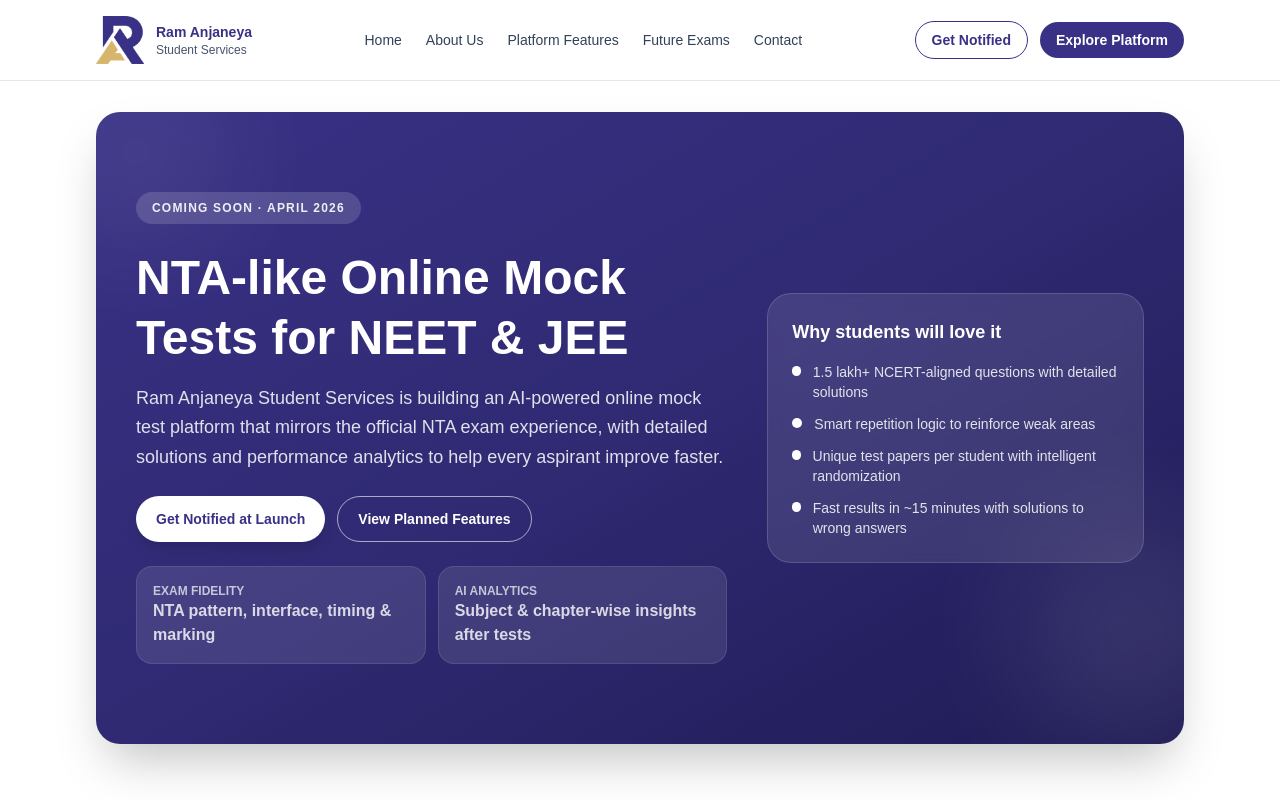
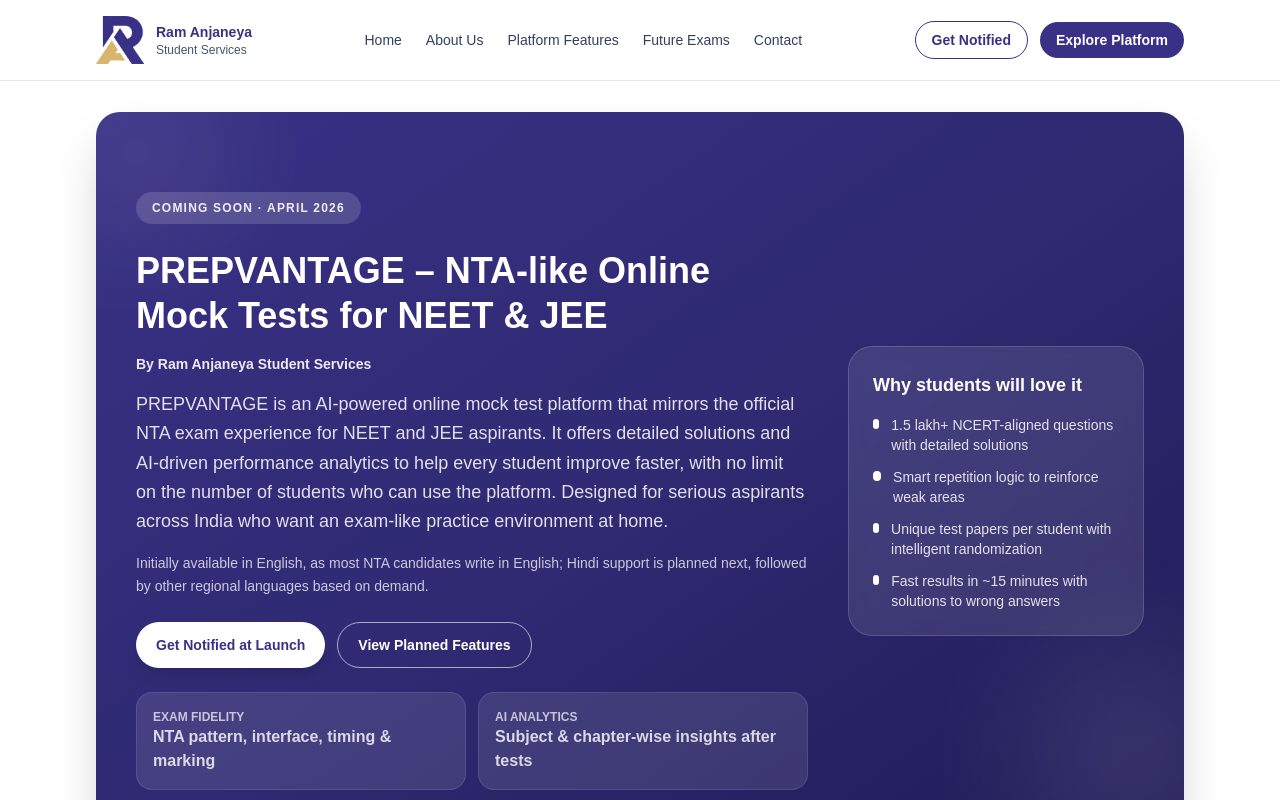
Before and after one commit to RASS-Development/rass-landing, a Next.js app: page / in a window 1280 px wide. Shown: the top 800 px of the page. Built offline with nearby package versions, Linux system fonts and the light colour scheme.

Commit message:
added prepvantage data

```diff
--- a/src/app/layout.tsx
+++ b/src/app/layout.tsx
@@ -14,10 +14,11 @@
 
 export const metadata: Metadata = {
   title:
-    "Ram Anjaneya Student Services | NTA-like Online Mock Tests for NEET & JEE",
+    "PREPVANTAGE by Ram Anjaneya Student Services | NTA-like NEET & JEE Online Mock Tests",
   description:
-    "AI-powered online mock test platform offering NTA-like exams for NEET & JEE with detailed solutions, analytics, and a launch targeted for April 2026.",
+    "PREPVANTAGE, by Ram Anjaneya Student Services, offers NTA-like online mock tests for NEET and JEE with detailed solutions and AI-based performance analysis.",
   keywords: [
+    "PREPVANTAGE",
     "NEET mock test",
     "JEE mock test",
     "online exam practice",
--- a/src/app/page.tsx
+++ b/src/app/page.tsx
@@ -86,7 +86,7 @@
   return (
     <section
       id="home"
-      className="relative overflow-hidden rounded-3xl bg-gradient-to-br from-[#393186] via-[#2f2a72] to-[#1f1b55] px-6 py-16 text-white shadow-2xl sm:px-10 sm:py-20"
+      className="relative overflow-hidden rounded-3xl bg-linear-to-br from-[#393186] via-[#2f2a72] to-[#1f1b55] px-6 py-16 text-white shadow-2xl sm:px-10 sm:py-20"
     >
       <div className="absolute -left-10 -top-10 h-40 w-40 rounded-full bg-white/10 blur-3xl" />
       <div className="absolute -right-16 bottom-0 h-56 w-56 rounded-full bg-white/10 blur-3xl" />
@@ -94,17 +94,27 @@
       <div className="relative flex flex-col gap-10 lg:flex-row lg:items-center lg:justify-between">
         <div className="max-w-2xl space-y-6">
           <span className="inline-flex w-fit rounded-full bg-white/15 px-4 py-2 text-xs font-semibold uppercase tracking-widest text-white/90">
-            Coming Soon · April 2026
+            COMING SOON · APRIL 2026
           </span>
           <div className="space-y-4">
-            <h1 className="text-3xl font-bold leading-tight sm:text-4xl lg:text-5xl">
-              NTA-like Online Mock Tests for NEET &amp; JEE
+            <h1 className="text-2xl font-bold leading-tight sm:text-3xl lg:text-4xl">
+              PREPVANTAGE – NTA-like Online Mock Tests for NEET &amp; JEE
             </h1>
+            <p className="text-sm font-semibold text-white/90">
+              By Ram Anjaneya Student Services
+            </p>
             <p className="text-lg leading-relaxed text-white/85">
-              Ram Anjaneya Student Services is building an AI-powered online
-              mock test platform that mirrors the official NTA exam experience,
-              with detailed solutions and performance analytics to help every
-              aspirant improve faster.
+              PREPVANTAGE is an AI-powered online mock test platform that mirrors
+              the official NTA exam experience for NEET and JEE aspirants. It
+              offers detailed solutions and AI-driven performance analytics to
+              help every student improve faster, with no limit on the number of
+              students who can use the platform. Designed for serious aspirants
+              across India who want an exam-like practice environment at home.
+            </p>
+            <p className="text-sm leading-relaxed text-white/75">
+              Initially available in English, as most NTA candidates write in
+              English; Hindi support is planned next, followed by other regional
+              languages based on demand.
             </p>
           </div>
           <div className="flex flex-wrap gap-3">
@@ -230,7 +240,7 @@
 
 function IconWrapper({ children }: { children: ReactNode }) {
   return (
-    <div className="flex h-12 w-12 items-center justify-center rounded-xl bg-gradient-to-br from-[#393186]/18 via-[#393186]/12 to-[#d7b56d]/35 text-[#393186] shadow-inner">
+    <div className="flex h-12 w-12 items-center justify-center rounded-xl bg-linear-to-br from-[#393186]/18 via-[#393186]/12 to-[#d7b56d]/35 text-[#393186] shadow-inner">
       {children}
     </div>
   );
@@ -499,7 +509,7 @@
       </div>
 
       <div className="mt-10 grid gap-6 lg:grid-cols-2">
-        <div className="rounded-3xl border border-slate-200 bg-gradient-to-br from-white to-slate-50/60 p-8 shadow-sm">
+        <div className="rounded-3xl border border-slate-200 bg-linear-to-br from-white to-slate-50/60 p-8 shadow-sm">
           <h3 className="text-xl font-semibold text-slate-900">Vision</h3>
           <p className="mt-4 text-slate-600">
             Deliver an authentic exam experience with analytics that help every
@@ -539,7 +549,7 @@
       className="scroll-mt-28 py-16 sm:py-20"
       aria-labelledby="stay-informed"
     >
-      <div className="grid gap-10 rounded-3xl border border-slate-200 bg-gradient-to-br from-slate-50 via-white to-slate-50 p-8 shadow-sm lg:grid-cols-[1.1fr_0.9fr] lg:p-12">
+      <div className="grid gap-10 rounded-3xl border border-slate-200 bg-linear-to-br from-slate-50 via-white to-slate-50 p-8 shadow-sm lg:grid-cols-[1.1fr_0.9fr] lg:p-12">
         <div className="space-y-4">
           <p className="text-sm font-semibold uppercase tracking-widest text-[#393186]">
             Stay Informed
@@ -549,7 +559,7 @@
           </h2>
           <p className="text-lg text-slate-600">
             Share your details to receive updates, launch announcements, and
-            early-access information for the NTA-like NEET and JEE mock test
+            early-access information for the PREPVANTAGE NEET and JEE mock test
             platform.
           </p>
           <ul className="space-y-2 text-sm text-slate-600">
```
Also changed, not shown: 1 other file (tests, documents, lock files or other folders).
